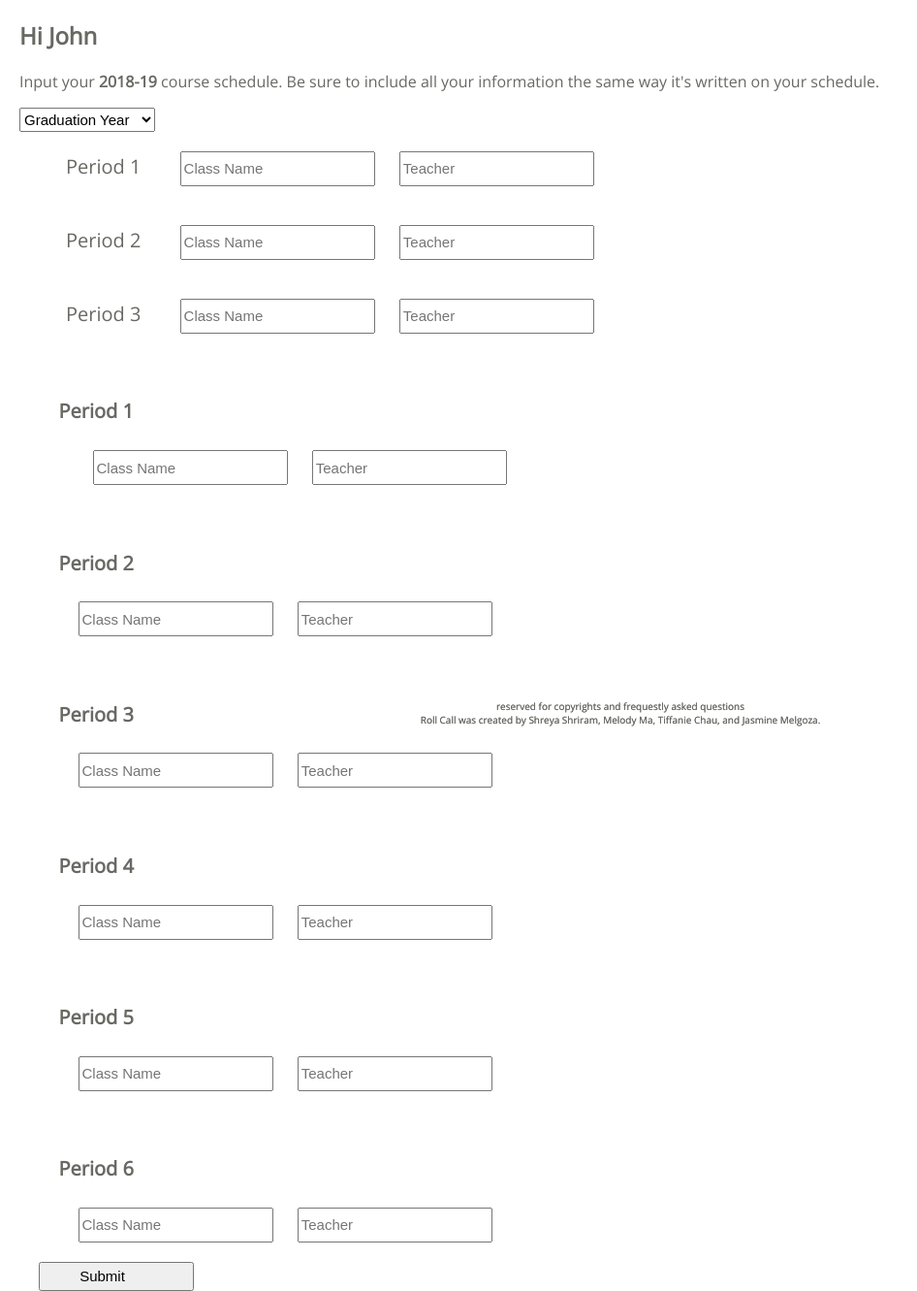
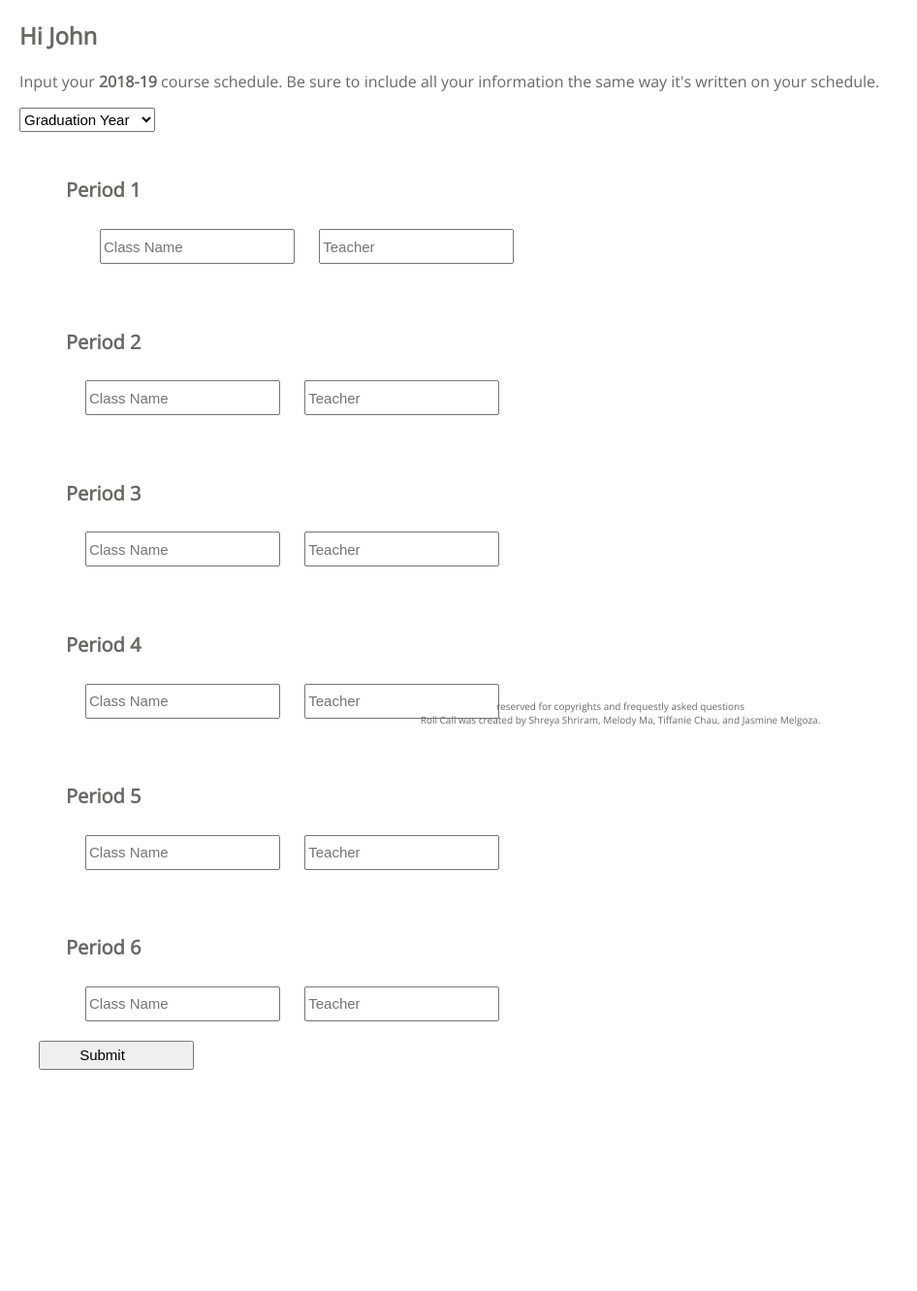
Before and after one commit to tiffaniec/RollCall, a Python web app: template rollcall-211816/templates/pg2.html in a window 1280 px wide. Shown: the part 51-1382 px from the top of the page at 97% size, without its empty margins (0-946 px from the left). After the commit the page ends 1154 px from the top, so only its background shows below. Run offline with Jinja, Linux system fonts and the light colour scheme; the template is opened without the code that fills it, so the values that code supplies are empty.

```diff
--- a/rollcall-211816/templates/pg2.html
+++ b/rollcall-211816/templates/pg2.html
@@ -37,36 +37,11 @@
 
     </div>
 
-    <script>
+    <!-- <script>
       function myFunction() {
         document.getElementById("input_t").value = document.getElementById("input_c").value;
       }
-    </script>
-
-    <div class="classInputCont">
-      <div id="per1">
-        <form>
-          <label for="input_t"for="input_c">Period 1</label>
-          <input type="text" name="input_c" placeholder="Class Name" />
-          <input type="text" name="input_t" placeholder="Teacher" />
-        </form>
-      </div>
-
-      <div id="per2">
-        <form>
-          <label for="input_t"for="input_c">Period 2</label>
-          <input type="text" name="input_c" placeholder="Class Name" />
-          <input type="text" name="input_t" placeholder="Teacher" />
-        </form>
-      </div>
-
-      <div id="per3">
-        <form>
-          <label for="input_t"for="input_c">Period 3</label>
-          <input type="text" name="input_c" placeholder="Class Name" />
-          <input type="text" name="input_t" placeholder="Teacher" />
-        </form>
-      </div>
+    </script> -->
 
       <div class="classInputCont">
 
@@ -117,10 +92,5 @@
           <br>
           Roll Call was created by Shreya Shriram, Melody Ma, Tiffanie Chau, and Jasmine Melgoza.
         </footer>
-                  </body>
-                  <footer>
-                    reserved for copyrights and frequestly asked questions
-                    <br>
-                    Roll Call was created by Shreya Shriram, Melody Ma, Tiffanie Chau, and Jasmine Melgoza.
-                  </footer>
+  </body>
 </html>
--- a/rollcall-211816/templates/pg3.html
+++ b/rollcall-211816/templates/pg3.html
@@ -56,9 +56,9 @@
     <button class="collapsible">Period 2
       <div class = "v"> V</div></button>
     <div class="content">
-      <p hresf="#">John D '19'</p>
-      <p href="#">Jane D '20'</p>
-      <p href="#">Dolby Atmos '21'</p>
+      <!-- {% for each_name in atten_2 %}
+        {{ each_name }}
+      {% endfor %} -->
       <h5><p href="#">Hilifiger T '19'</p></h5>
     </div>
     <button class="collapsible">Period 3
```
Also changed, not shown: rollcall-211816/main.py (+31 -8 lines).
